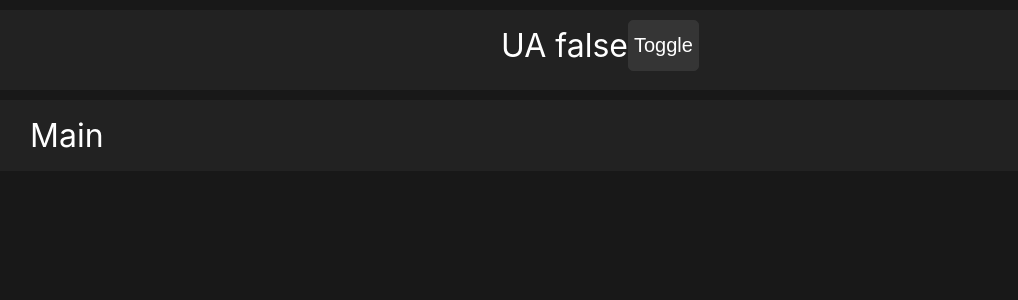
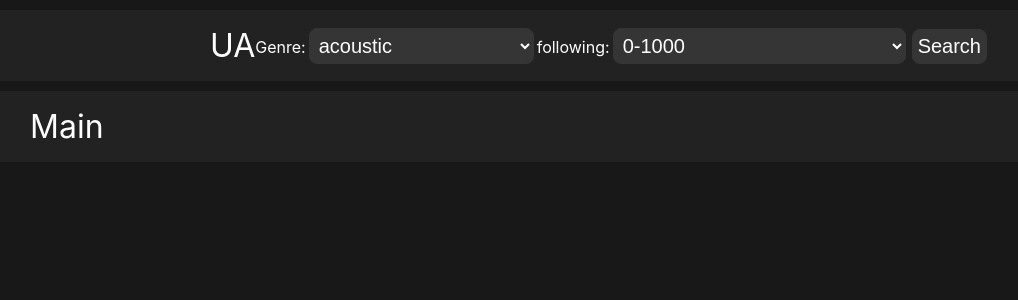
Before and after one commit to jacob9301/very-indie, a Vue app in the folder client/: page / in a window 1280 px wide. Shown: the top 300 px of the page, without its empty margins (40-1058 px from the left). Built offline with nearby package versions, Linux system fonts and the light colour scheme.

Commit message:
modified:   client/src/App.vue 	modified:   client/src/assets/main.css 	modified:   client/src/components/SearchBar.vue

```diff
--- a/client/src/App.vue
+++ b/client/src/App.vue
@@ -4,6 +4,7 @@ import SearchBar from './components/SearchBar.vue';
 
 <template>
   <header>
+    <h1>UA</h1>
     <SearchBar />
   </header>
 
@@ -14,8 +15,10 @@ import SearchBar from './components/SearchBar.vue';
 
 <style scoped>
 header {
-  height: 80px;
   padding: 10px 40px;
+  display: flex;
+  justify-content: center;
+  align-items: center;
 }
 
 main {
@@ -25,6 +28,6 @@ main {
 
 header, main {
   background-color: var(--color-background-soft);
-  border-radius: 8px;
+  border-radius: var(--border-radius);
 }
 </style>
--- a/client/src/assets/main.css
+++ b/client/src/assets/main.css
@@ -30,6 +30,8 @@
 
   --color-heading: var(--vt-c-text-dark-1);
   --color-text: var(--vt-c-white);
+
+  --border-radius: 8px;
 }
 
 *,
@@ -60,16 +62,17 @@ body {
   padding: 10px;
 }
 
-button {
+button, select {
   color: var(--color-text);
   background: var(--color-background-light);
   padding: 5px;
+  margin: 3px;
   font-size: 20px;
-  border-radius: 5px;
+  border-radius: var(--border-radius);
   border: 1px solid var(--color-background-light);
 }
 
-button:active {
+button:active, select:active {
   transform: translateY(2px);
   background: var(--color-background-soft);
   border: 1px solid var(--color-background-soft);
--- a/client/src/components/SearchBar.vue
+++ b/client/src/components/SearchBar.vue
@@ -1,26 +1,57 @@
 <script setup>
+import { ref } from 'vue';
 import { store } from '../store';
+import genres from '../data/genres';
 
-const toggle = () => {
-    if (store.toSubmit) {
-        store.submitHandled();
-    } else {
-        store.submit();
-    }
+const followingSizes = {
+    '0-1000':[0,1000],
+    '1000-5000':[1000,5000],
+    '5000-10,000':[5000,10000],
+    '10,000-50,000':[10000,50000],
+    '50,000-100,000':[50000,100000]
+}
+
+const selectedGenre = ref(0);
+const selectedFollowing = ref(followingSizes['0-1000']);
+
+const handleSubmit = () => {
+    const genreIndex = selectedGenre.value;
+    const minFollowing = selectedFollowing.value[0];
+    const maxFollowing = selectedFollowing.value[1];
+    console.log(genreIndex, minFollowing, maxFollowing);
+
+    store.submit();
 }
 </script>
 
 <template>
   <div id="searchbar">
-    <h1>UA {{ store.toSubmit }}</h1>
 
-    <button @click="toggle">Toggle</button>
+    <form @submit.prevent="handleSubmit">
+
+        <label for="genre">Genre:</label>
+        <select id="genre" v-model="selectedGenre">
+            <option disabled value="">Please select a genre</option>
+            <option v-for="(genre, index) in genres" :key="index" :value="index">{{ genre }}</option>
+        </select>
+
+        <label for="following">following:</label>
+        <select id="following" v-model="selectedFollowing">
+            <option disabled value="">Please select a following size</option>
+            <option v-for="(following, key) in followingSizes" :key="key" :value="following">{{ key }}</option>
+        </select>
+
+        <button type="submit">Search</button>
+
+    </form>
+
   </div>
 </template>
 
 <style scoped>
 #searchbar{
     display: flex;
-    justify-content: center;
+    align-items: center;
+    flex-wrap: wrap;
 }
 </style>
```
